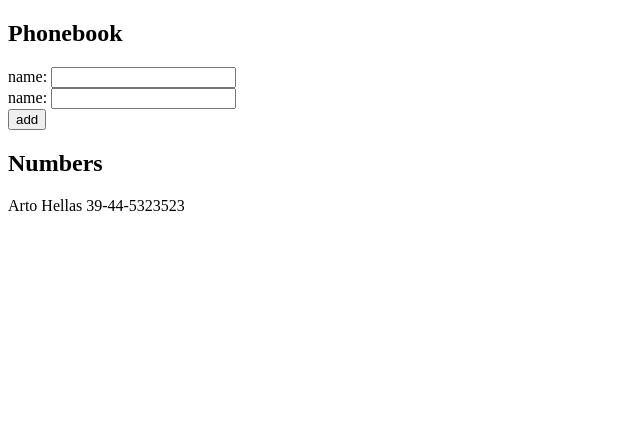
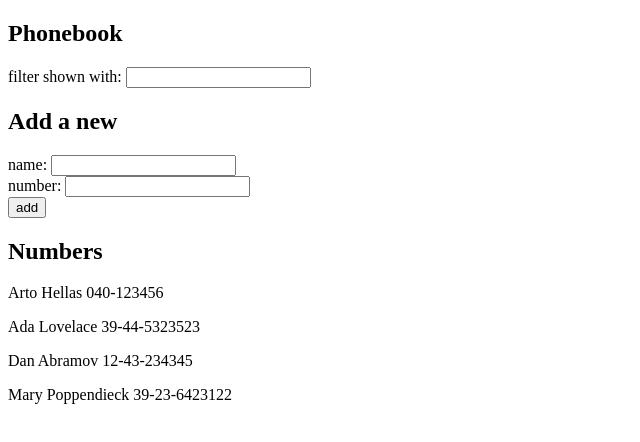
Before and after one commit to mjls130598/FullStackCourse, a React (Vite) app in the folder part2/phonebook/: page / in a window 1280 px wide. Shown: the top 442 px of the page, without its empty margins (0-640 px from the left). Built offline with nearby package versions, Linux system fonts and the light colour scheme.

Commit message:
Solution of exercise 2.9

```diff
--- a/part2/phonebook/src/App.jsx
+++ b/part2/phonebook/src/App.jsx
@@ -2,17 +2,21 @@
 
 const App = () => {
   const [persons, setPersons] = useState([
-    { name: 'Arto Hellas', number: '39-44-5323523' }
+    { name: 'Arto Hellas', number: '040-123456', id: 1 },
+    { name: 'Ada Lovelace', number: '39-44-5323523', id: 2 },
+    { name: 'Dan Abramov', number: '12-43-234345', id: 3 },
+    { name: 'Mary Poppendieck', number: '39-23-6423122', id: 4 }
   ])
   const [newName, setNewName] = useState('')
   const [newNumber, setNewNumber] = useState('')
+  const [newFilter, setNewFilter] = useState('')
 
   const addPhone = (event) =>{
     event.preventDefault()
     const isPerson = persons.find((person) => person.name === newName)
 
     if(!isPerson){
-      const new_persons = persons.concat({name: newName, number: newNumber})
+      const new_persons = persons.concat({name: newName, number: newNumber, id: persons.length + 1})
       setPersons(new_persons)
     }
     else
@@ -29,15 +33,28 @@
     setNewNumber(event.target.value)
   }
 
+  const handleFilterChange = (event) => {
+    console.log(event.target.value)
+    setNewFilter(event.target.value)
+  }
+
+  const phonesToShow = (newFilter === '') ? persons : persons.filter(person => person.name.toLowerCase().includes(newFilter.toLowerCase()))
+
   return (
     <div>
       <h2>Phonebook</h2>
+      <form>
+        <div>
+          filter shown with: <input value={newFilter} onChange={handleFilterChange}/>
+        </div>
+      </form>
+      <h2>Add a new</h2>
       <form onSubmit={addPhone}>
         <div>
           name: <input value={newName} onChange={handleNameChange}/>
         </div>
         <div>
-          name: <input value={newNumber} onChange={handleNumberChange}/>
+          number: <input value={newNumber} onChange={handleNumberChange}/>
         </div>
         <div>
           <button type="submit">add</button>
@@ -45,7 +62,7 @@
       </form>
       <h2>Numbers</h2>
       <div>
-        {persons.map(person => <p key={person.name}>{person.name} {person.number}</p>)}
+        {phonesToShow.map(person => <p key={person.id}>{person.name} {person.number}</p>)}
       </div>
     </div>
   )
```
